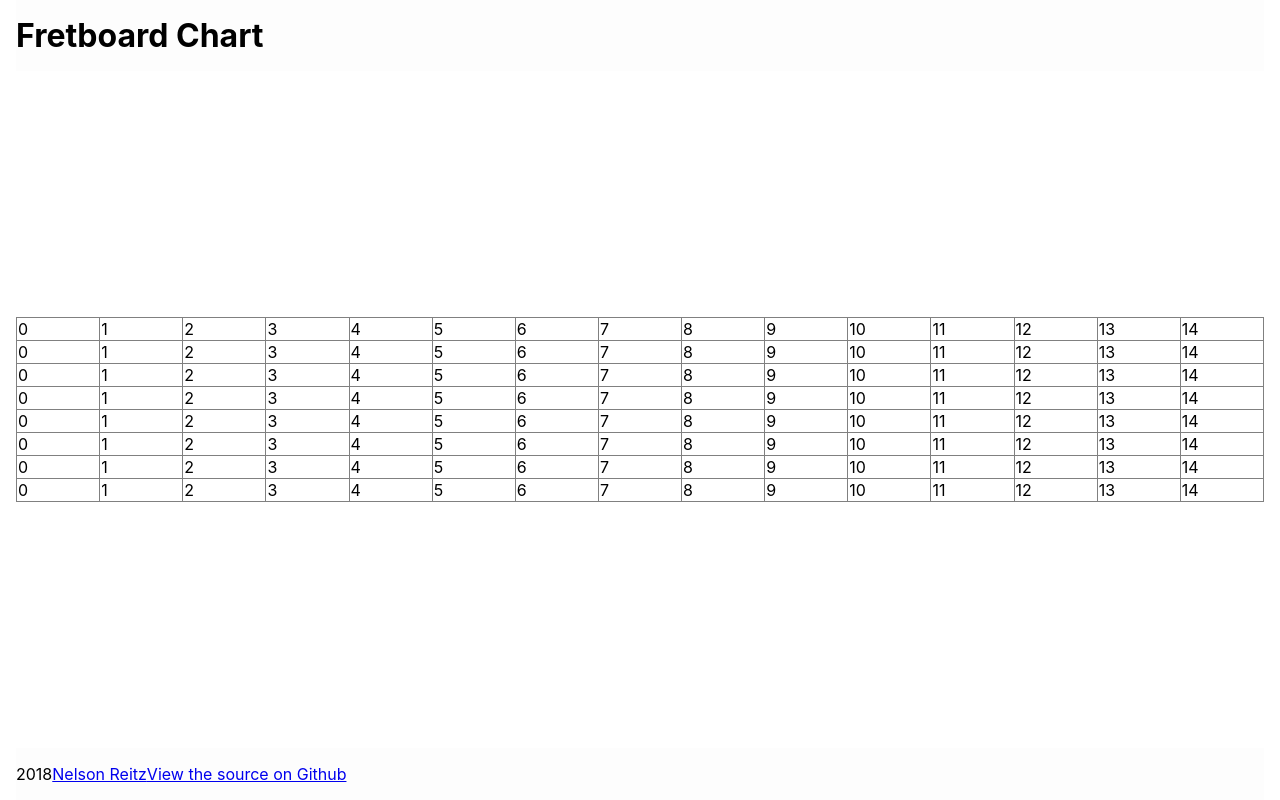
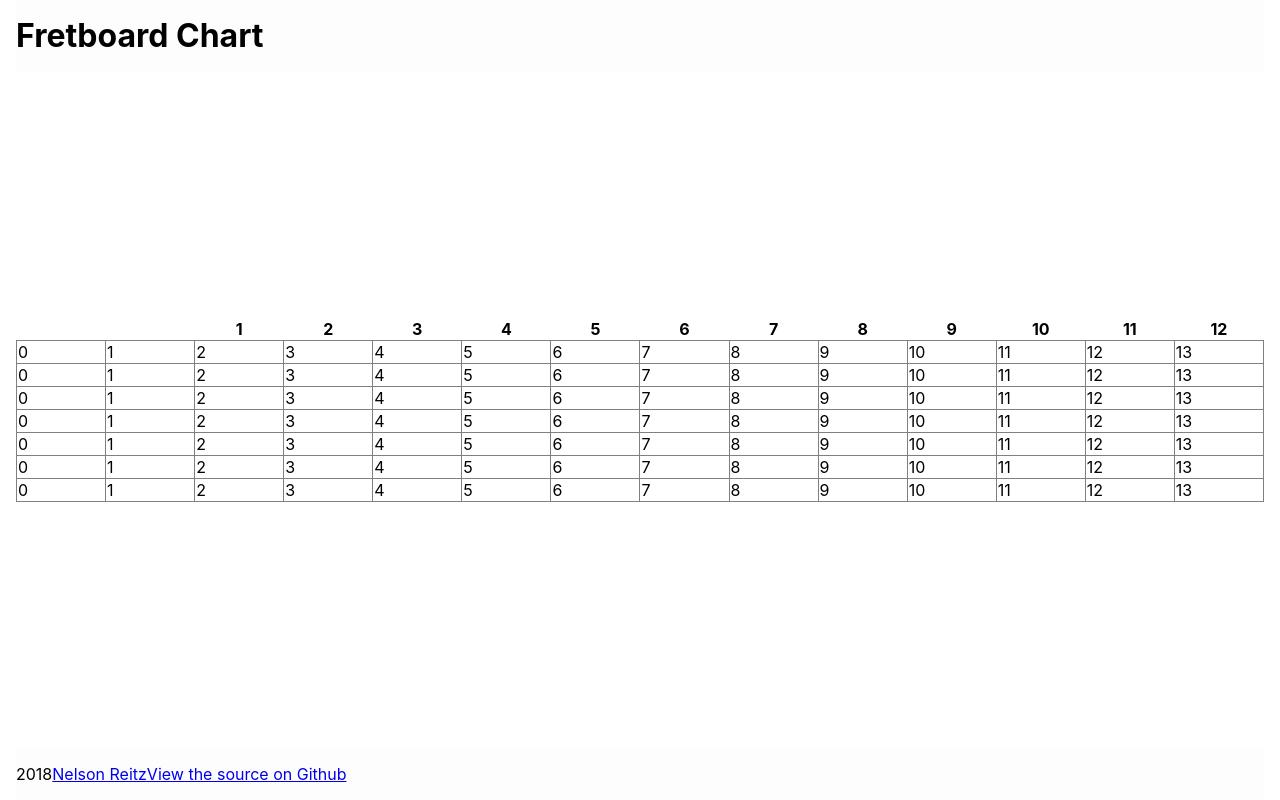
Before and after one commit to nelsonreitz/fretboard-notes, a React (Create React App) app: page / in a window 1280 px wide. Built offline with nearby package versions, Linux system fonts and the light colour scheme.

Commit message:
Add the fretboard header component

```diff
--- a/src/App.js
+++ b/src/App.js
@@ -23,25 +23,50 @@ class Footer extends Component {
   }
 }
 
+class FretboardHeader extends Component {
+  render() {
+    let thead = [];
+
+    // Create columns
+    for (let i  = 1; i < 13; i++) {
+      thead.push(<th key={i}>{i}</th>);
+    }
+
+    return (
+      <thead>
+        <tr>
+          <th className="Spacer"></th>
+          <th className="Spacer"></th>
+          {thead}
+        </tr>
+      </thead>
+    );
+  }
+}
+
 class Fretboard extends Component {
   render() {
-    let table = [];
+    let tbody = [];
 
-    for (let i = 0; i < 8; i++) {
+    // Create rows
+    for (let i = 0; i < 7; i++) {
       let row = [];
 
-      for (let j = 0; j < 15; j++) {
+      // Create columns
+      for (let j = 0; j < 14; j++) {
         row.push(<td key={j}>{j}</td>);
       }
 
-      table.push(<tr key={i}>{row}</tr>);
+      tbody.push(<tr key={i}>{row}</tr>);
     }
 
     return (
       <div className="Fretboard">
         <table>
+          <FretboardHeader />
+
           <tbody>
-            {table}
+            {tbody}
           </tbody>
         </table>
       </div>
```
